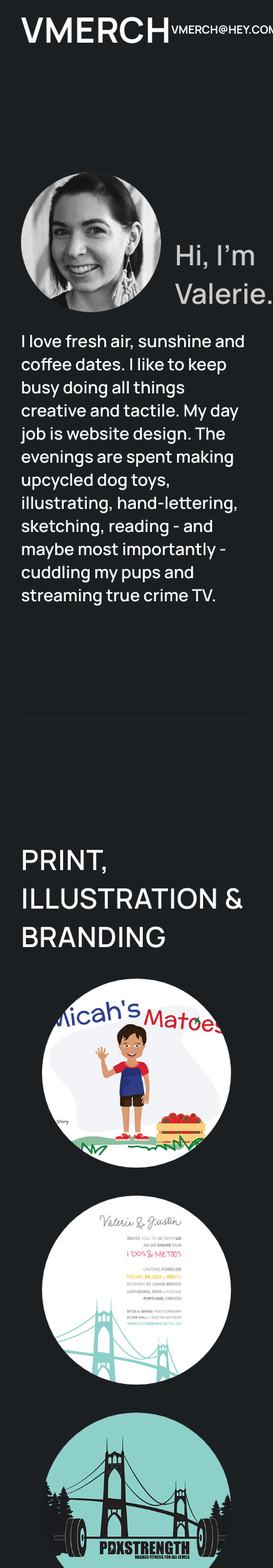
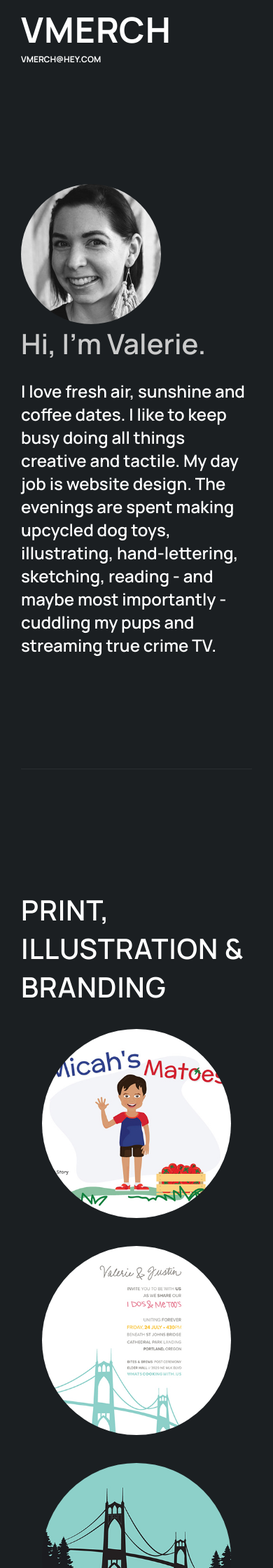
Before and after one commit to vmerch/vmerch, a Jekyll site: the page built from index.html, in a window 390 px wide. Shown: the top 2240 px of the page at 70% size. Built offline with Jekyll 4.4.1, drawn with Linux system fonts in a browser that asks for light colours.

Commit message:
Mobile fixes.

```diff
--- a/assets/css/_about.scss
+++ b/assets/css/_about.scss
@@ -1,9 +1,14 @@
 /**
  * About
  */
- .about__hello {
+.about__hello {
 	display: flex;
-	align-items: flex-end;
+	flex-direction: column;
+
+	@media (min-width: 400px) {
+		flex-direction: row;
+		align-items: flex-end;
+	}
 }
 
 .about__hello__img {
@@ -25,5 +30,9 @@
 
 .about__email {
 	font-weight: 700;
-	font-size: 16px;
+	font-size: 12px;
+
+	@media (min-width: 500px) {
+		font-size: 16px;
+	}
 }
--- a/assets/css/_layout.scss
+++ b/assets/css/_layout.scss
@@ -3,10 +3,15 @@
  */
  header {
 	display: flex;
-	justify-content: space-between;
-	align-items: center;
+	flex-direction: column;
 	text-transform: uppercase;
 	margin-bottom: 170px;
+
+	@media (min-width: 400px) {
+		flex-direction: row;
+		justify-content: space-between;
+		align-items: center;
+	}
 }
 
 
```
